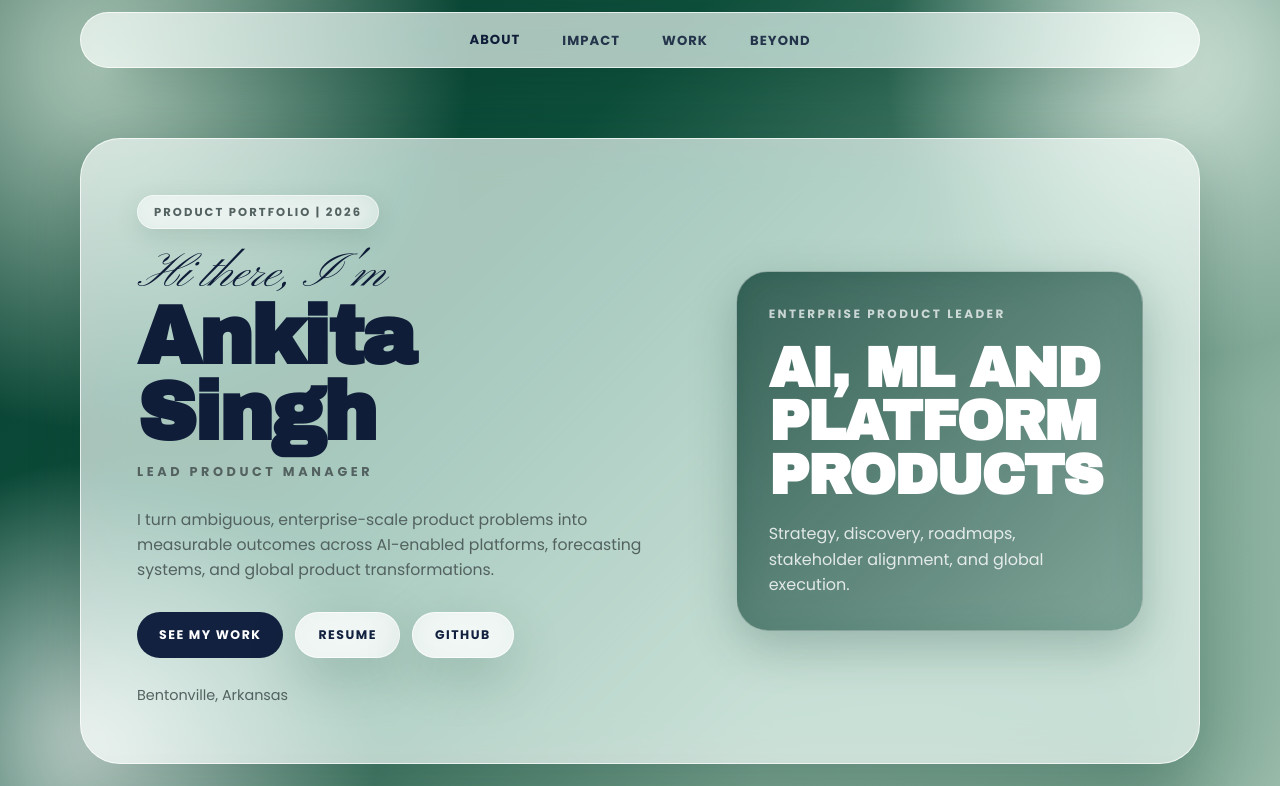
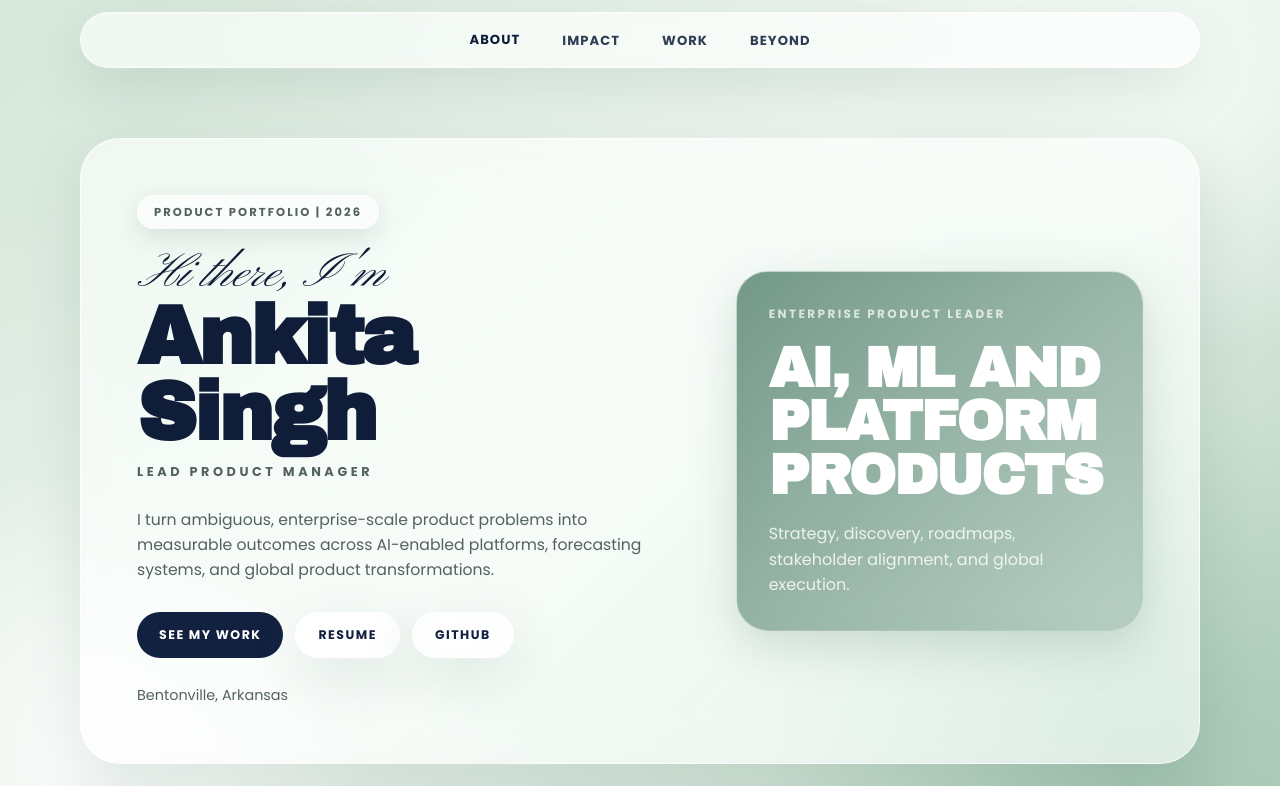
Before and after one commit to ankitasingh15/portfolio, a React (Vite) app: page / in a window 1280 px wide. Shown: the top 786 px of the page. Built offline with nearby package versions, Linux system fonts and the light colour scheme.

Commit message:
Soften sage glass background and update leadership copy

```diff
--- a/src/styles.css
+++ b/src/styles.css
@@ -2,14 +2,14 @@
   --foreground: #12213f;
   --muted: #536260;
   --ink: #0f1d39;
-  --paper: #d8eadf;
+  --paper: #edf5ef;
   --panel: rgba(255, 255, 255, 0.66);
   --glass-line: rgba(255, 255, 255, 0.72);
   --navy: #12213f;
-  --emerald: #0d4f3b;
-  --sage: #bfd8c8;
+  --emerald: #4f8b70;
+  --sage: #d8e8dc;
   --gold: #c8a75c;
-  --shadow: 0 18px 54px rgba(5, 49, 36, 0.18);
+  --shadow: 0 18px 54px rgba(61, 106, 84, 0.14);
 }
 
 * {
@@ -36,11 +36,11 @@ body::before {
   inset: 0;
   z-index: -2;
   background:
-    radial-gradient(44rem 44rem at 8% 8%, rgba(191, 216, 200, 0.92) 0%, transparent 52%),
-    radial-gradient(38rem 38rem at 92% 8%, rgba(225, 241, 231, 0.9) 0%, transparent 48%),
-    radial-gradient(46rem 46rem at 88% 94%, rgba(13, 79, 59, 0.36) 0%, transparent 50%),
-    radial-gradient(36rem 36rem at 8% 92%, rgba(255, 255, 255, 0.74) 0%, transparent 48%),
-    linear-gradient(135deg, #073b2e 0%, #0d4f3b 34%, #bfd8c8 100%);
+    radial-gradient(44rem 44rem at 8% 8%, rgba(216, 232, 220, 0.96) 0%, transparent 52%),
+    radial-gradient(38rem 38rem at 92% 8%, rgba(246, 251, 247, 0.94) 0%, transparent 48%),
+    radial-gradient(46rem 46rem at 88% 94%, rgba(79, 139, 112, 0.24) 0%, transparent 50%),
+    radial-gradient(36rem 36rem at 8% 92%, rgba(255, 255, 255, 0.82) 0%, transparent 48%),
+    linear-gradient(135deg, #d8e8dc 0%, #edf5ef 48%, #b9d4c2 100%);
 }
 
 a {
@@ -78,9 +78,9 @@ h3 {
 
 .glass-tint {
   color: #fff;
-  background: linear-gradient(135deg, rgba(7, 59, 46, 0.78), rgba(13, 79, 59, 0.48));
+  background: linear-gradient(135deg, rgba(50, 104, 80, 0.68), rgba(117, 160, 137, 0.46));
   border: 1px solid rgba(255, 255, 255, 0.38);
-  box-shadow: 0 16px 48px rgba(5, 49, 36, 0.24);
+  box-shadow: 0 16px 48px rgba(61, 106, 84, 0.2);
   backdrop-filter: blur(18px) saturate(160%);
 }
 
```
